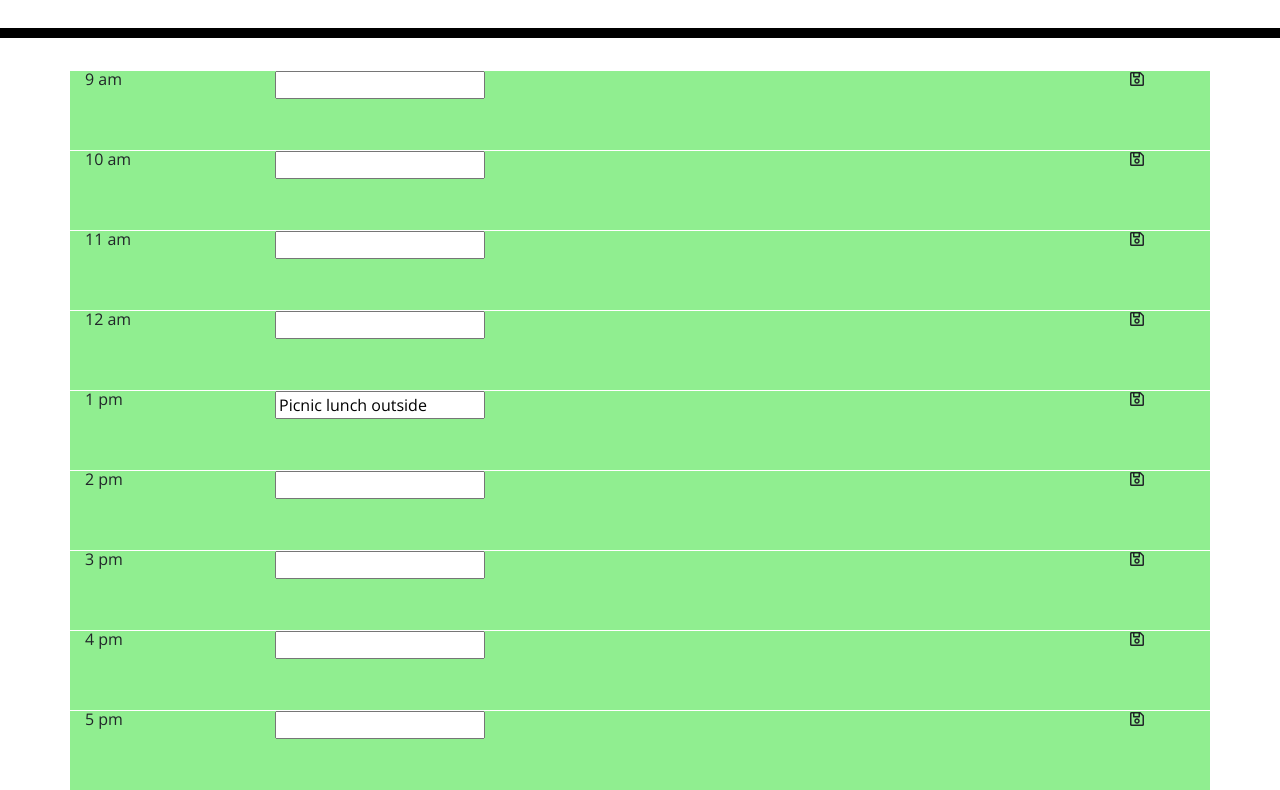
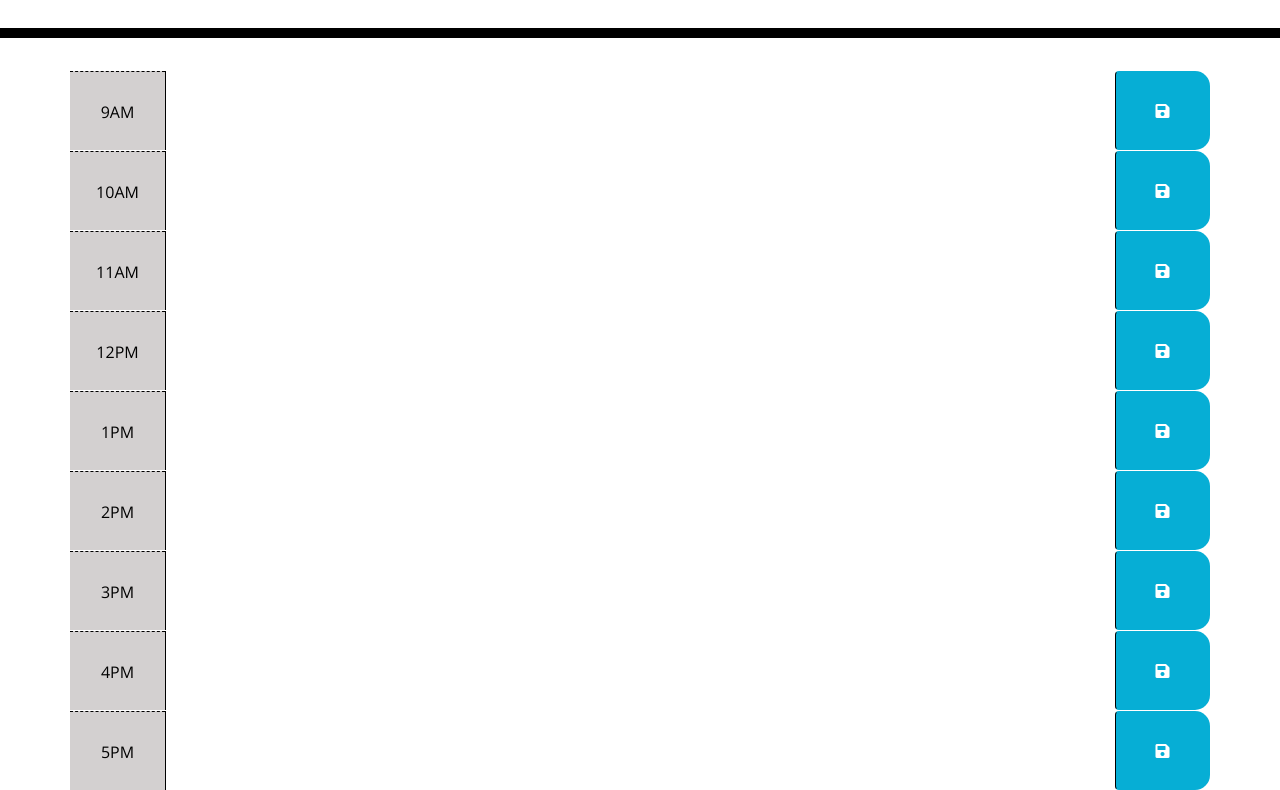
Before and after one commit to sarah4coulson/scheduler, a plain HTML site: page index.html in a window 1280 px wide. Shown: the part 230-1020 px from the top of the page. Drawn offline with nearby package versions, Linux system fonts and the light colour scheme.

Commit message:
script.js restart

```diff
--- a/index.html
+++ b/index.html
@@ -1,30 +1,111 @@
 <!DOCTYPE html>
 <html lang="en">
-
   <head>
     <meta charset="UTF-8" />
     <meta name="viewport" content="width=device-width, initial-scale=1.0" />
     <meta http-equiv="X-UA-Compatible" content="ie=edge" />
-    <link rel="stylesheet" href="https://stackpath.bootstrapcdn.com/bootstrap/4.3.1/css/bootstrap.min.css" />
-    <link rel="stylesheet" href="https://use.fontawesome.com/releases/v5.8.1/css/all.css"
-        integrity="sha384-50oBUHEmvpQ+1lW4y57PTFmhCaXp0ML5d60M1M7uH2+nqUivzIebhndOJK28anvf" crossorigin="anonymous" />
-    <link href="https://fonts.googleapis.com/css?family=Open+Sans&display=swap" rel="stylesheet" />
+    <link
+      rel="stylesheet"
+      href="https://stackpath.bootstrapcdn.com/bootstrap/4.3.1/css/bootstrap.min.css"
+    />
+    <link
+      rel="stylesheet"
+      href="https://use.fontawesome.com/releases/v5.8.1/css/all.css"
+      integrity="sha384-50oBUHEmvpQ+1lW4y57PTFmhCaXp0ML5d60M1M7uH2+nqUivzIebhndOJK28anvf"
+      crossorigin="anonymous"
+    />
+    <link
+      href="https://fonts.googleapis.com/css?family=Open+Sans&display=swap"
+      rel="stylesheet"
+    />
     <link rel="stylesheet" href="style.css" />
-
     <title>Work Day Scheduler</title>
   </head>
 
   <body>
     <header class="jumbotron">
       <h1 class="display-3">Work Day Scheduler</h1>
+      <p class="lead">A simple calendar app for scheduling your work day</p>
       <p id="currentDay" class="lead"></p>
     </header>
-    <div class="container" id="plannerContainer">
-        <!-- Timeblocks go here -->
+    <div class="container">
+        <div id="hour-9" class="row time-block">
+            <div class="col-md-1 hour" id="9">
+              9AM
             </div>
+            <textarea class="col-md-10 description">
+            </textarea>
+            <button class="btn saveBtn col-md-1"><i class="fas fa-save"></i></button>
+          </div>
+          <div id="hour-10" class="row time-block">
+            <div class="col-md-1 hour" id="10">
+              10AM
+            </div>
+            <textarea class="col-md-10 description">
+            </textarea>
+            <button class="btn saveBtn col-md-1"><i class="fas fa-save"></i></button>
+          </div>
+          <div id="hour-11" class="row time-block">
+            <div class="col-md-1 hour" id="11">
+              11AM
+            </div>
+            <textarea class="col-md-10 description">
+            </textarea>
+            <button class="btn saveBtn col-md-1"><i class="fas fa-save"></i></button>
+          </div>
+          <div id="hour-12" class="row time-block">
+            <div class="col-md-1 hour" id="12">
+              12PM
+            </div>
+            <textarea class="col-md-10 description">
+            </textarea>
+            <button class="btn saveBtn col-md-1"><i class="fas fa-save"></i></button>
+          </div>
+         <div id="hour-13" class="row time-block">
+            <div class="col-md-1 hour" id="13">
+              1PM
+            </div>
+            <textarea class="col-md-10 description">
+            </textarea>
+            <button class="btn saveBtn col-md-1"><i class="fas fa-save"></i></button>
+          </div>
+          <div id="hour-14" class="row time-block">
+            <div class="col-md-1 hour" id="14">
+              2PM
+            </div>
+            <textarea class="col-md-10 description">
+            </textarea>
+            <button class="btn saveBtn col-md-1"><i class="fas fa-save"></i></button>
+          </div>
+          <div id="hour-15" class="row time-block">
+           <div class="col-md-1 hour"id="15">
+              3PM
+            </div>
+            <textarea class="col-md-10 description">
+            </textarea>
+            <button class="btn saveBtn col-md-1"><i class="fas fa-save"></i></button>
+          </div>
+          <div id="hour-16" class="row time-block">
+            <div class="col-md-1 hour" id="16">
+              4PM
+            </div>
+            <textarea class="col-md-10 description">
+            </textarea>
+            <button class="btn saveBtn col-md-1"><i class="fas fa-save"></i></button>
+          </div>
+          <div id="hour-17" class="row time-block">
+            <div class="col-md-1 hour" id="17">
+              5PM
+            </div>
+            <textarea class="col-md-10 description">
+            </textarea>
+            <button class="btn saveBtn col-md-1"><i class="fas fa-save"></i></button>
+          </div>
+    </div>
+
     <script src="https://cdnjs.cloudflare.com/ajax/libs/jquery/3.2.1/jquery.min.js"></script>
     <script src="https://cdnjs.cloudflare.com/ajax/libs/moment.js/2.24.0/moment.min.js"></script>
+
     <script src="script.js"></script>
 </body>
-
 </html>
--- a/script.js
+++ b/script.js
@@ -1,145 +1,46 @@
-$(document).ready(function () {
+var nine = document.getElementById("hour-9");
+var ten = document.getElementById("hour-10");
+var eleven = document.getElementById("hour-11");
+var twelve = document.getElementById("hour-12");
+var thirteen = document.getElementById("hour-13");
+var fourteen = document.getElementById("hour-14");
+var fifteen = document.getElementById("hour-15");
+var sixteen = document.getElementById("hour-16");
 
-    const test = false;
+var nineA = document.getElementById("9").innerText;
+console.log(nineA);
 
-    const now = moment().format('MMMM Do YYYY');
+var tenA = document.getElementById("10").innerText;
+console.log(tenA);
 
-    let nowHour24 = moment().format('H');
-    let nowHour12 = moment().format('h');
+var eleA = document.getElementById("11").innerText;
 
-    if (test) {
-        nowHour24 = 13;
-        nowHour12 = 1;
-    }
+var tweA = document.getElementById("12").innerText;
 
-    let $dateHeading = $('#currentDay');
-    $dateHeading.text(now);
+var thirtA = document.getElementById("13").innerText;
 
+var fourtA = document.getElementById("14").innerText;
 
-    let storedPlans = JSON.parse(localStorage.getItem("storedPlans"));
+var fiftA = document.getElementById("15").innerText;
 
-    if (test) { console.log(storedPlans); }
+var sixtenA = document.getElementById("16").innerText;
 
+var sevenA = document.getElementById("17").innerText;
 
-    if (storedPlans !== null) {
-        planTextArr = storedPlans;
-    } else {
-        planTextArr = new Array(9);
-        planTextArr[4] = "Picnic lunch outside";
-    }
+var na = parseInt(nineA);
+var ta = parseInt(tenA);
+var ea = parseInt(eleA);
+var twa = parseInt(tweA);
+var tha = parseInt(thirtA) + 12;
+var foa = parseInt(fourtA) + 12;
+var fia = parseInt(fiftA) + 12;
+var sia = parseInt(sixtenA) + 12;
+var sea = parseInt(sevenA) + 12;
 
-    if (test) { console.log("full array of plned text", planTextArr); }
+var currentHr = parseInt(moment().format("HH"));
+console.log(currentHr);
+console.log(sea);
 
-    let $plannerDiv = $('#plannerContainer');
-    $plannerDiv.empty();
+if () {
 
-    if (test) { console.log("current time", nowHour12); }
-
-
-    for (let hour = 9; hour <= 17; hour++) {
-        let index = hour - 9;
-
-        let $rowDiv = $('<div>');
-        $rowDiv.addClass('row');
-        $rowDiv.addClass('plannerRow');
-        $rowDiv.attr('hour-index', hour);
-
-        let $col2TimeDiv = $('<div>');
-        $col2TimeDiv.addClass('col-md-2');
-
-        const $timeBoxSpn = $('<span>');
-        $timeBoxSpn.attr('class', 'timeBox');
-
-        let displayHour = 0;
-        let ampm = "";
-        if (hour > 12) {
-            displayHour = hour - 12;
-            ampm = "pm";
-        } else {
-            displayHour = hour;
-            ampm = "am";
-        }
-
-        $timeBoxSpn.text(`${displayHour} ${ampm}`);
-
-        $rowDiv.append($col2TimeDiv);
-        $col2TimeDiv.append($timeBoxSpn);
-
-
-        let $dailyPlanSpn = $('<input>');
-
-        $dailyPlanSpn.attr('id', `input-${index}`);
-        $dailyPlanSpn.attr('hour-index', index);
-        $dailyPlanSpn.attr('type', 'text');
-        $dailyPlanSpn.attr('class', 'dailyPlan');
-
-        $dailyPlanSpn.val(planTextArr[index]);
-
-        let $col9IptDiv = $('<div>');
-        $col9IptDiv.addClass('col-md-9');
-
-        $rowDiv.append($col9IptDiv);
-        $col9IptDiv.append($dailyPlanSpn);
-
-        let $col1SaveDiv = $('<div>');
-        $col1SaveDiv.addClass('col-md-1');
-
-        let $saveBtn = $('<i>');
-        $saveBtn.attr('id', `saveid-${index}`);
-        $saveBtn.attr('save-id', index);
-        $saveBtn.attr('class', "far fa-save saveIcon");
-
-        $rowDiv.append($col1SaveDiv);
-        $col1SaveDiv.append($saveBtn);
-
-        updateRowColor($rowDiv, hour);
-
-        $plannerDiv.append($rowDiv);
-    };
-
-    function updateRowColor($hourRow, hour) {
-
-        if (test) { console.log("rowColor ", nowHour24, hour); }
-
-        if (hour < nowHour24) {
-            if (test) { console.log("lessThan"); }
-            $hourRow.css("background-color", "lightgrey")
-        } else if (hour > nowHour24) {
-            if (test) { console.log("greaterthan"); }
-            $hourRow.css("background-color", "lightgreen")
-        } else {
-            if (test) { console.log("equal"); }
-            $hourRow.css("background-color", "tomato")
-        }
-    };
-
-    $(document).on('click', 'i', function (event) {
-        event.preventDefault();
-
-        if (test) { console.log('click pta before ' + planTextArr); }
-
-        let $index = $(this).attr('save-id');
-
-        let inputId = '#input-' + $index;
-        let $value = $(inputId).val();
-
-        planTextArr[$index] = $value;
-
-
-        if (test) { console.log('value ', $value); }
-        if (test) { console.log('index ', $index); }
-        if (test) { console.log('click pta after ' + planTextArr); }
-
-
-    });
-
-    $(document).on('change', 'input', function (event) {
-        event.preventDefault();
-        if (test) { console.log('onChange'); }
-        if (test) { console.log('id', $(this).attr('hour-index')); }
-
-        let i = $(this).attr('hour-index');
-
-        $(`#saveid-${i}`).addClass('shadowPulse');
-    });
-});
+};
```
Lines whose indentation alone changed are shown as unchanged.
